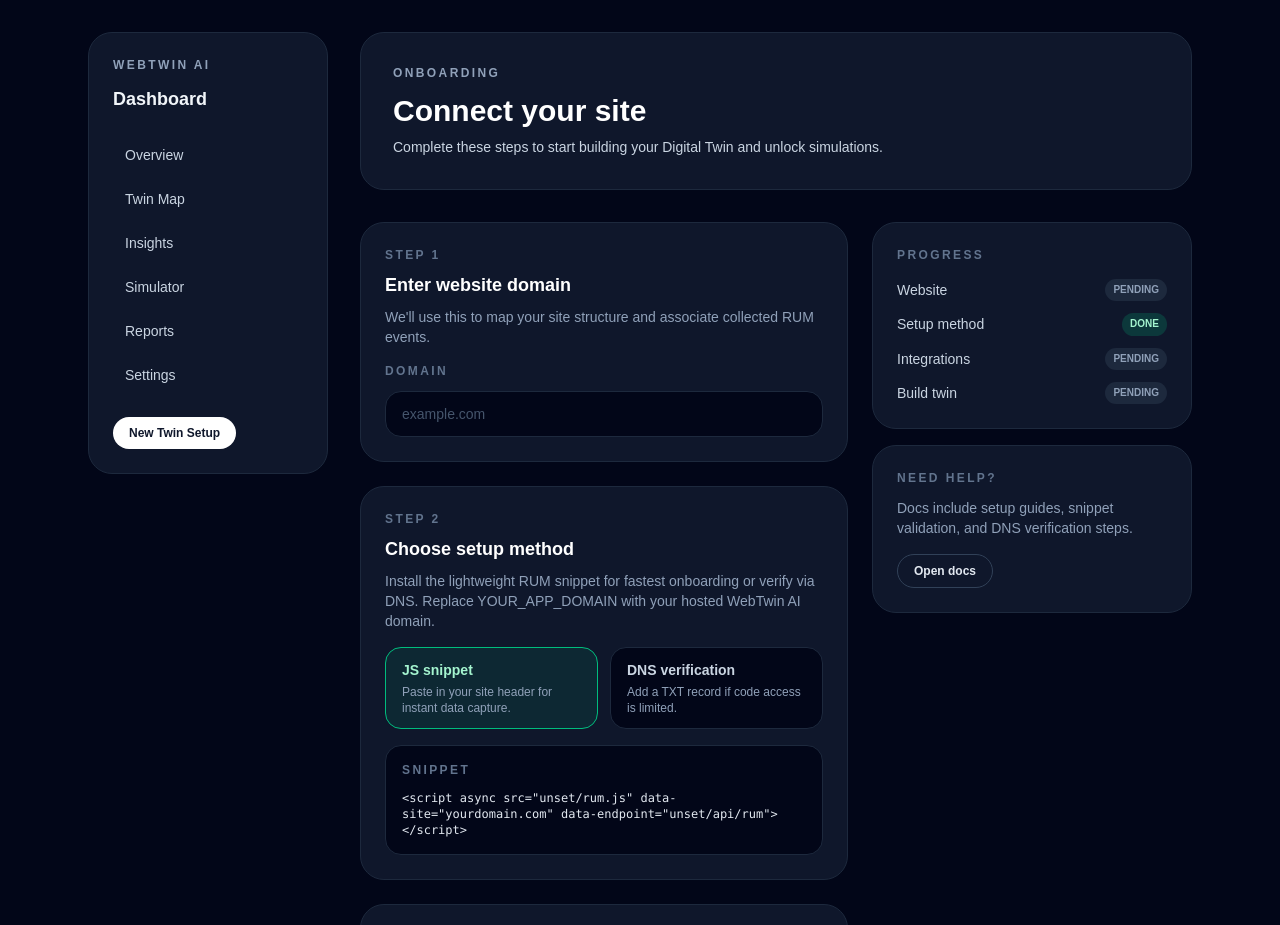
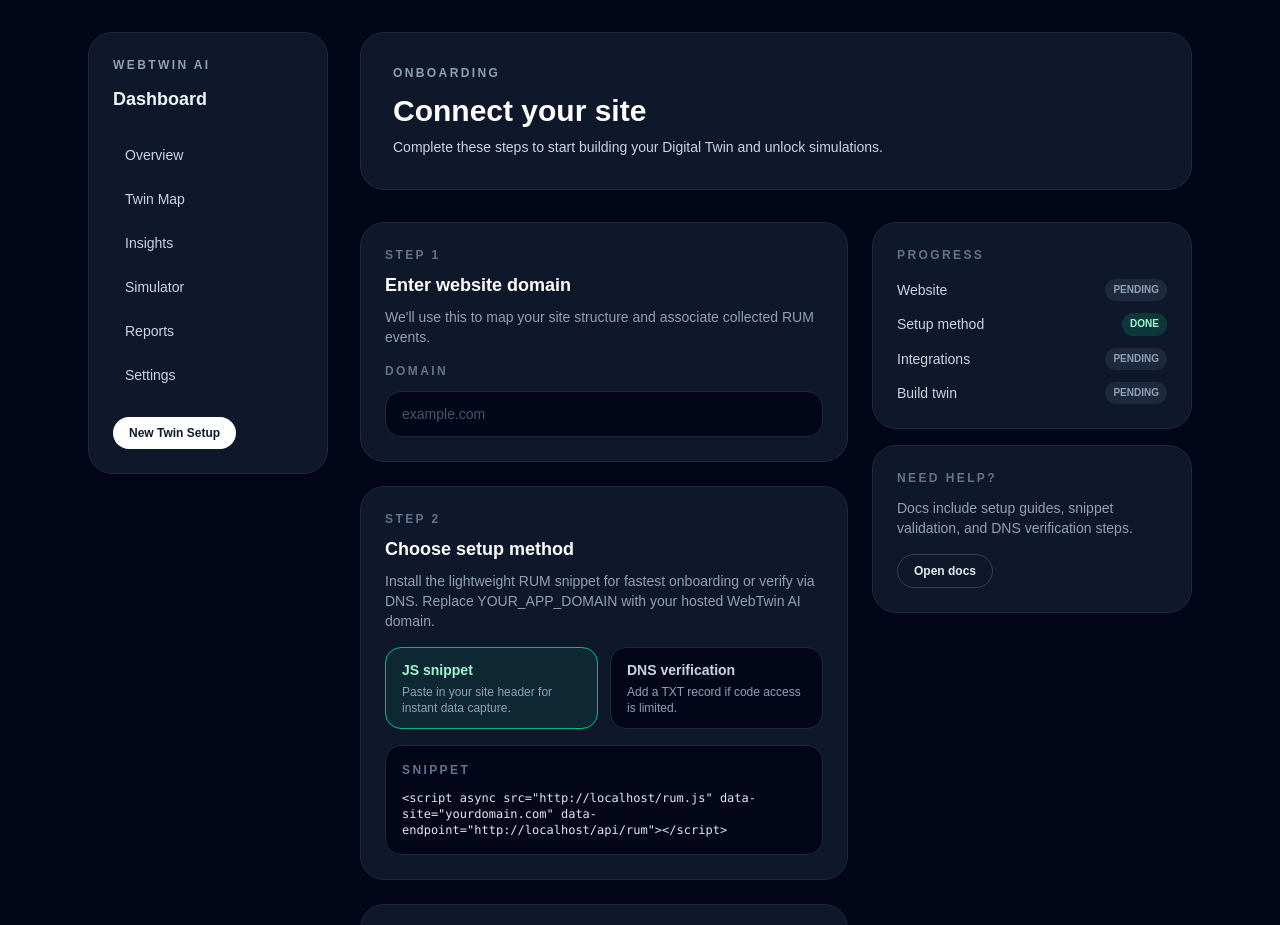
Before and after one commit to LukaKhaladze/webtwin.ai, a Next.js app: page /app/onboarding in a window 1280 px wide. Shown: the top 925 px of the page. Built offline with nearby package versions, Linux system fonts and the light colour scheme; no server answers.

Commit message:
Use browser domain for onboarding snippet

```diff
--- a/src/app/app/onboarding/page.tsx
+++ b/src/app/app/onboarding/page.tsx
@@ -24,8 +24,9 @@ export default function Page() {
   }, [domain]);
 
   const appDomain =
-    process.env.NEXT_PUBLIC_APP_DOMAIN ||
-    (typeof window !== "undefined" ? window.location.origin : "https://YOUR_APP_DOMAIN");
+    typeof window !== "undefined"
+      ? window.location.origin
+      : process.env.NEXT_PUBLIC_APP_DOMAIN || "https://YOUR_APP_DOMAIN";
 
   const snippet = `<script async src="${appDomain}/rum.js" data-site="${domain || "yourdomain.com"}" data-endpoint="${appDomain}/api/rum"></script>`;
 
```
